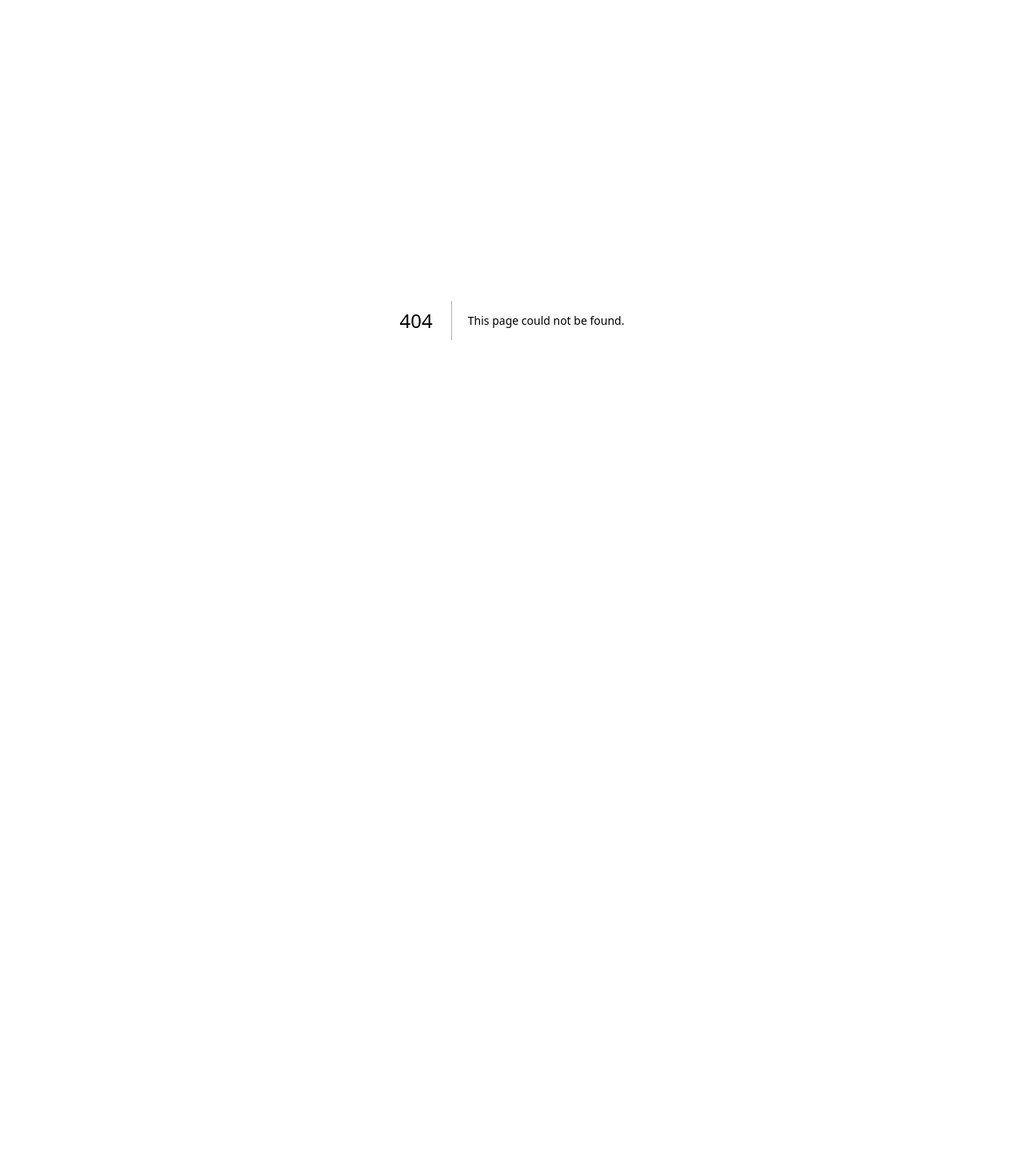
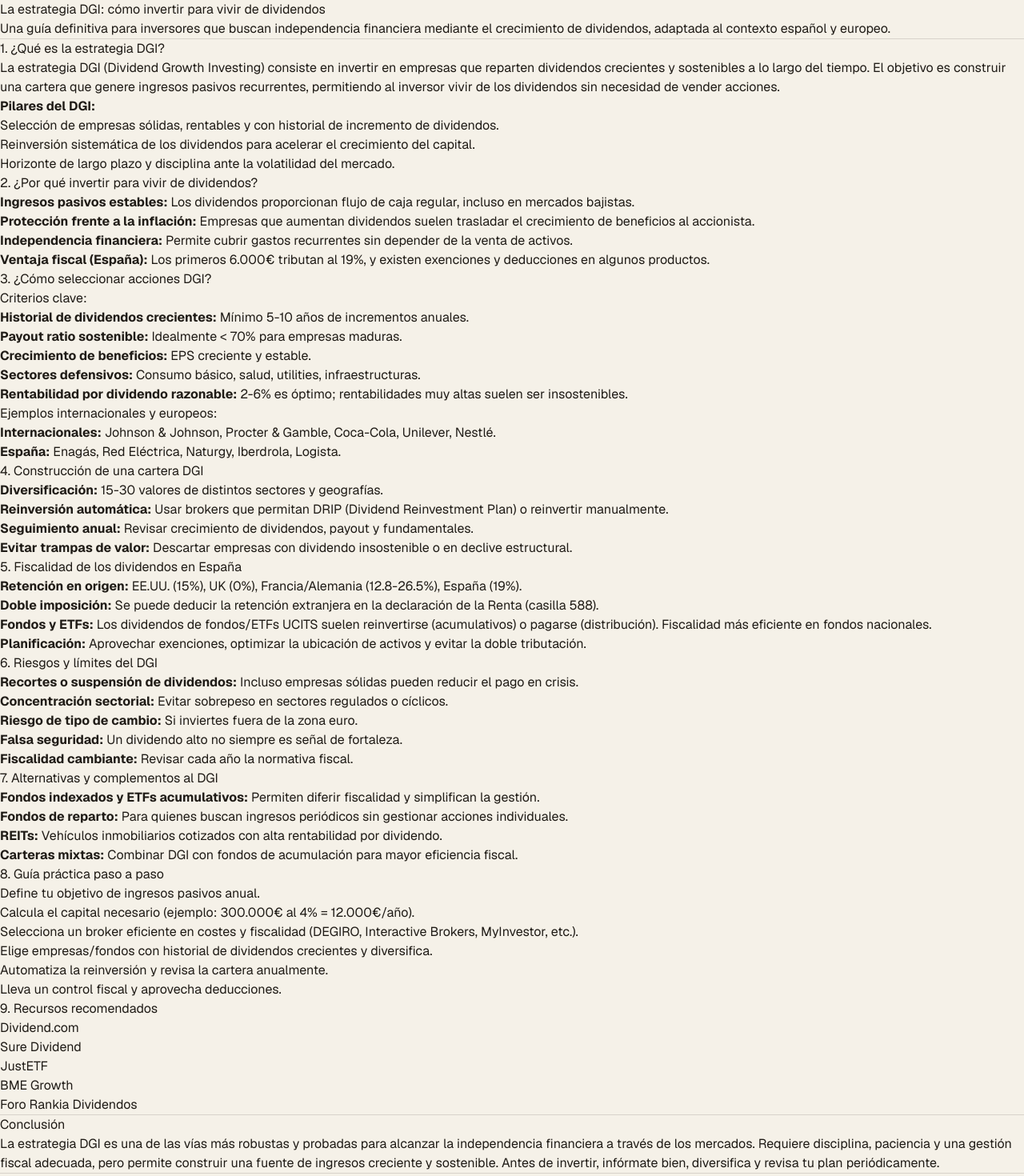
Before and after one commit to br41s/FinView, a Next.js app in the folder frontend/: page /blog/dgi in a window 1280 px wide. Before the commit this address had no page. Shown: the top 1470 px of the page at 80% size. Before the commit the page ends 800 px from the top, so only its background shows below. Built offline with nearby package versions, Linux system fonts and the light colour scheme.

Commit message:
feat(blog): añade artículo DGI y enlaza desde el índice

```diff
--- /dev/null
+++ b/frontend/src/app/blog/dgi/page.mdx
@@ -0,0 +1,97 @@
+---
+title: "La estrategia DGI: cómo invertir para vivir de dividendos"
+date: "2026-05-26"
+description: "Guía completa sobre la estrategia Dividend Growth Investing (DGI): fundamentos, selección de acciones, fiscalidad, riesgos y alternativas para alcanzar la independencia financiera a través de los dividendos."
+author: "Brais"
+---
+
+# La estrategia DGI: cómo invertir para vivir de dividendos
+
+> Una guía definitiva para inversores que buscan independencia financiera mediante el crecimiento de dividendos, adaptada al contexto español y europeo.
+
+---
+
+## 1. ¿Qué es la estrategia DGI?
+
+La estrategia DGI (Dividend Growth Investing) consiste en invertir en empresas que reparten dividendos crecientes y sostenibles a lo largo del tiempo. El objetivo es construir una cartera que genere ingresos pasivos recurrentes, permitiendo al inversor vivir de los dividendos sin necesidad de vender acciones.
+
+**Pilares del DGI:**
+- Selección de empresas sólidas, rentables y con historial de incremento de dividendos.
+- Reinversión sistemática de los dividendos para acelerar el crecimiento del capital.
+- Horizonte de largo plazo y disciplina ante la volatilidad del mercado.
+
+## 2. ¿Por qué invertir para vivir de dividendos?
+
+- **Ingresos pasivos estables:** Los dividendos proporcionan flujo de caja regular, incluso en mercados bajistas.
+- **Protección frente a la inflación:** Empresas que aumentan dividendos suelen trasladar el crecimiento de beneficios al accionista.
+- **Independencia financiera:** Permite cubrir gastos recurrentes sin depender de la venta de activos.
+- **Ventaja fiscal (España):** Los primeros 6.000€ tributan al 19%, y existen exenciones y deducciones en algunos productos.
+
+## 3. ¿Cómo seleccionar acciones DGI?
+
+### Criterios clave:
+- **Historial de dividendos crecientes:** Mínimo 5-10 años de incrementos anuales.
+- **Payout ratio sostenible:** Idealmente < 70% para empresas maduras.
+- **Crecimiento de beneficios:** EPS creciente y estable.
+- **Sectores defensivos:** Consumo básico, salud, utilities, infraestructuras.
+- **Rentabilidad por dividendo razonable:** 2-6% es óptimo; rentabilidades muy altas suelen ser insostenibles.
+
+### Ejemplos internacionales y europeos:
+- **Internacionales:** Johnson & Johnson, Procter & Gamble, Coca-Cola, Unilever, Nestlé.
+- **España:** Enagás, Red Eléctrica, Naturgy, Iberdrola, Logista.
+
+## 4. Construcción de una cartera DGI
+
+1. **Diversificación:** 15-30 valores de distintos sectores y geografías.
+2. **Reinversión automática:** Usar brokers que permitan DRIP (Dividend Reinvestment Plan) o reinvertir manualmente.
+3. **Seguimiento anual:** Revisar crecimiento de dividendos, payout y fundamentales.
+4. **Evitar trampas de valor:** Descartar empresas con dividendo insostenible o en declive estructural.
+
+## 5. Fiscalidad de los dividendos en España
+
+- **Retención en origen:** EE.UU. (15%), UK (0%), Francia/Alemania (12.8-26.5%), España (19%).
+- **Doble imposición:** Se puede deducir la retención extranjera en la declaración de la Renta (casilla 588).
+- **Fondos y ETFs:** Los dividendos de fondos/ETFs UCITS suelen reinvertirse (acumulativos) o pagarse (distribución). Fiscalidad más eficiente en fondos nacionales.
+- **Planificación:** Aprovechar exenciones, optimizar la ubicación de activos y evitar la doble tributación.
+
+## 6. Riesgos y límites del DGI
+
+- **Recortes o suspensión de dividendos:** Incluso empresas sólidas pueden reducir el pago en crisis.
+- **Concentración sectorial:** Evitar sobrepeso en sectores regulados o cíclicos.
+- **Riesgo de tipo de cambio:** Si inviertes fuera de la zona euro.
+- **Falsa seguridad:** Un dividendo alto no siempre es señal de fortaleza.
+- **Fiscalidad cambiante:** Revisar cada año la normativa fiscal.
+
+## 7. Alternativas y complementos al DGI
+
+- **Fondos indexados y ETFs acumulativos:** Permiten diferir fiscalidad y simplifican la gestión.
+- **Fondos de reparto:** Para quienes buscan ingresos periódicos sin gestionar acciones individuales.
+- **REITs:** Vehículos inmobiliarios cotizados con alta rentabilidad por dividendo.
+- **Carteras mixtas:** Combinar DGI con fondos de acumulación para mayor eficiencia fiscal.
+
+## 8. Guía práctica paso a paso
+
+1. Define tu objetivo de ingresos pasivos anual.
+2. Calcula el capital necesario (ejemplo: 300.000€ al 4% = 12.000€/año).
+3. Selecciona un broker eficiente en costes y fiscalidad (DEGIRO, Interactive Brokers, MyInvestor, etc.).
+4. Elige empresas/fondos con historial de dividendos crecientes y diversifica.
+5. Automatiza la reinversión y revisa la cartera anualmente.
+6. Lleva un control fiscal y aprovecha deducciones.
+
+## 9. Recursos recomendados
+
+- [Dividend.com](https://www.dividend.com/)
+- [Sure Dividend](https://www.suredividend.com/)
+- [JustETF](https://www.justetf.com/)
+- [BME Growth](https://www.bolsasymercados.es/bmegrowth/esp/)
+- [Foro Rankia Dividendos](https://www.rankia.com/foros/dividendos)
+
+---
+
+### Conclusión
+
+La estrategia DGI es una de las vías más robustas y probadas para alcanzar la independencia financiera a través de los mercados. Requiere disciplina, paciencia y una gestión fiscal adecuada, pero permite construir una fuente de ingresos creciente y sostenible. Antes de invertir, infórmate bien, diversifica y revisa tu plan periódicamente.
+
+---
+
+¿Te ha resultado útil esta guía? Descubre más estrategias y análisis en el [Blog de FinView](/blog).
--- a/frontend/src/app/blog/page.tsx
+++ b/frontend/src/app/blog/page.tsx
@@ -90,12 +90,12 @@ type Post = {
 
 const POSTS: Post[] = [
   {
-    slug: 'estrategia-dgi',
+    slug: 'dgi',
     tag: 'Estrategia',
-    date: '10 abr 2025',
-    readTime: '5 min',
+    date: '26 may 2026',
+    readTime: '8 min',
     title: 'La estrategia DGI: cómo invertir para vivir de dividendos',
-    excerpt: 'Dividend Growth Investing no es comprar las acciones con mayor rentabilidad por dividendo. Es encontrar empresas que llevan décadas aumentando su pago año tras año, y dejar que el tiempo haga el resto.',
+    excerpt: 'Guía definitiva para invertir en dividendos crecientes: fundamentos, selección de acciones, fiscalidad, riesgos y alternativas para alcanzar la independencia financiera.',
     Image: ImgDgi,
   },
   {
```
